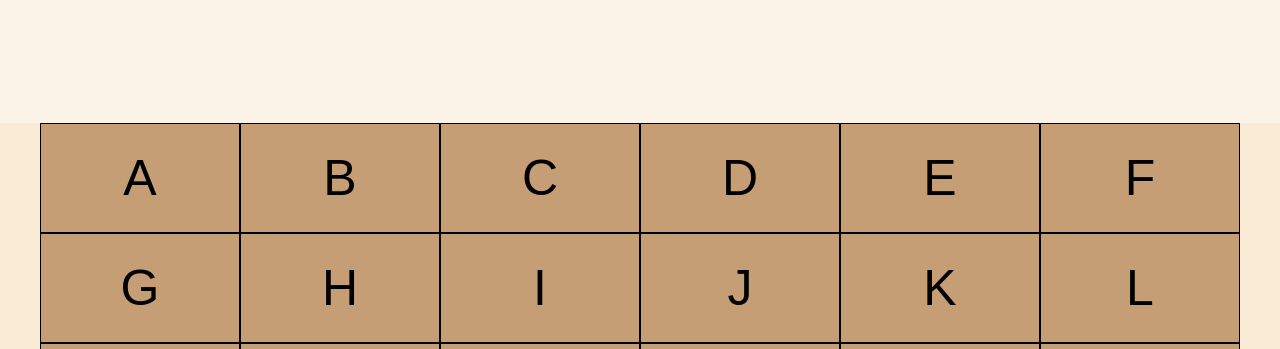
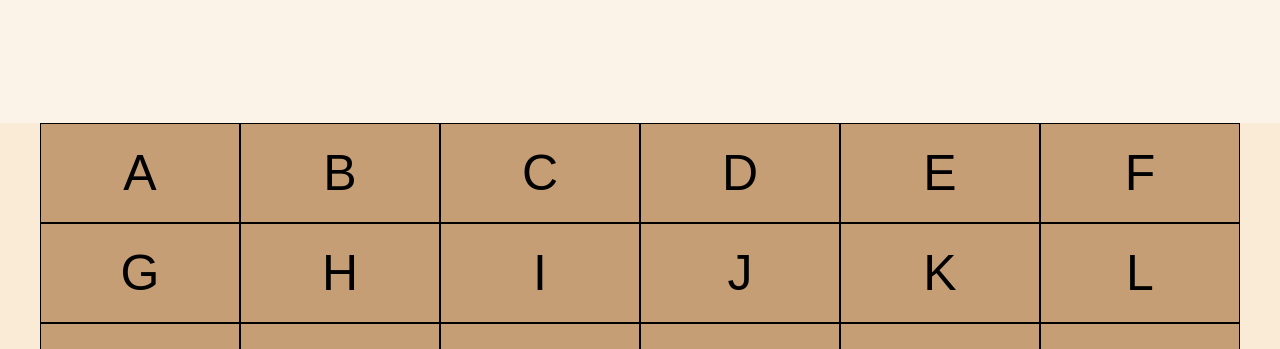
Before and after one commit to LazyCatMimi/WordGuessingGame, a plain HTML site: page index.html in a window 1280 px wide. Shown: the part 451-800 px from the top of the page. Drawn offline with Linux system fonts and the light colour scheme.

Commit message:
Add files via upload

```diff
--- a/style/main.css
+++ b/style/main.css
@@ -31,7 +31,7 @@ h2{
 /*buttons*/
 button{
     width: 200px;
-    height: 110px;
+    height: 100px;
     font-size: 50px;
     cursor: pointer;
 
```
